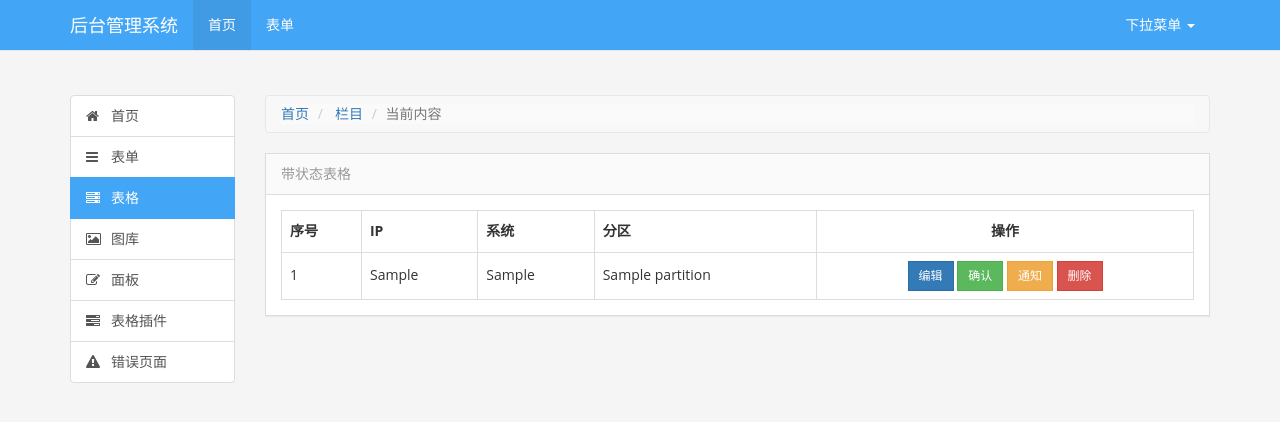
After one commit to lvtu0316/blueking, a Django app: template home_application/templates/home_application/tables.html in a window 1280 px wide. The commit adds this page. Shown: the top 422 px of the page. Run offline with Django 3.2, Linux system fonts and the light colour scheme; the template is opened without the code that fills it: most values are stand-ins (such as "Sample title", 1, 10 or a date in 2020); some libraries are stand-ins or nearby versions.

Commit message:
增加表单和表格

```diff
--- a/home_application/templates/home_application/base.html
+++ b/home_application/templates/home_application/base.html
@@ -38,8 +38,8 @@
                     </div>
                     <div class="collapse navbar-collapse main-navbar-collapse">
                         <ul class="nav navbar-nav">
-                            <li class="active"><a href="index.html">首页</a></li>
-                            <li><a href="forms.html">表单</a></li>
+                            <li class="active"><a href="{% url 'index' %}">首页</a></li>
+                            <li><a href="{% url 'forms' %}">表单</a></li>
                         </ul>
                         <ul class="nav navbar-nav pull-right">
                             <li class="dropdown">
@@ -60,6 +60,41 @@
         </div>
         <!-- /.container -->
     </nav>
+
+
+    <div class="container">
+        <!-- left, vertical navbar & content -->
+        <div class="row">
+            <!-- left, vertical navbar -->
+            <div class="col-md-2">
+                <div class="list-group">
+                    <a href="{% url 'index' %}" class="list-group-item"><i class="fa fa-home mr10"></i>首页</a>
+                    <a href="{% url 'forms' %}" class="list-group-item"><i class="fa fa-bars mr10"></i>表单</a>
+                    <a href="{% url 'tables' %}" class="list-group-item active"><i class="fa fa-server mr10"></i>表格</a>
+                    <a href="img-store.html" class="list-group-item"><i class="fa fa-image mr10"></i>图库</a>
+                    <a href="panel.html" class="list-group-item"><i class="fa fa-edit mr10"></i>面板</a>
+                    <a href="Bootstrap-datatable.html" class="list-group-item"><i class="fa fa-tasks mr10"></i>表格插件</a>
+                    <a href="error-pages.html" class="list-group-item"><i class="fa fa-exclamation-triangle mr10"></i>错误页面</a>
+                </div>
+            </div>
+
+            <!-- content -->
+            <div class="col-md-10">
+                <div class="row">
+                    <div class="col-lg-12">
+                        <div class="navbar navbar-default bootstrap-admin-navbar-thin">
+                            <ol class="breadcrumb bootstrap-admin-breadcrumb">
+                                <li>
+                                    <a href="javascript:;">首页</a>
+                                </li>
+                                <li>
+                                    <a href="javascript:;">栏目</a>
+                                </li>
+                                <li class="active">当前内容</li>
+                            </ol>
+                        </div>
+                    </div>
+                </div>
 {% block content %}
 {% endblock %}
 
@@ -67,87 +102,8 @@
     <script src="https://magicbox.bk.tencent.com/static_api/v3/assets/bootstrap-3.3.4/js/bootstrap.min.js"></script>
     <script type="text/javascript" src="{% static 'js/twitter-bootstrap-hover-dropdown.min.js' %}"></script>
     <script src="https://magicbox.bk.tencent.com/static_api/v3/assets/kendoui-2015.2.624/js/kendo.all.min.js"></script>
-    <script type="text/javascript">
-        $("#hight-main").kendoChart({
-            legend: {
-                position: "top"
-            },
-            theme: 'bootstrap',
-            categoryAxis: {
-                majorGridLines: {
-                    visible: false
-                },
-                categories: ['1月', '2月', '3月', '4月', '5月', '6月', '7月', '8月', '9月', '10月', '11月', '12月']
-            },
-            seriesDefaults: {
-                type: "column" //or bar
-            },
-            series: [{
-                name: '蒸发量',
-                data: [9.0, 12.9, 21.0, 23.2, 25.6, 45.7, 62.6, 75.2, 32.6, 20.0, 9.4, 5.3]
-            }, {
-                name: '降水量',
-                data: [8.6, 16.9, 19.0, 26.4, 28.7, 38.7, 69.6, 73.2, 48.7, 18.8, 10.0, 4.3]
-            }],
-            valueAxis: {
-                max: 100,
-                line: {
-                    visible: false
-                },
-                minorGridLines: {
-                    visible: false
-                },
-                labels: {
-                    rotation: "auto"
-                }
-            },
-            tooltip: {
-                visible: true,
-                template: "#= series.name # #= value #"
-            }
-        });
-
-        $("#chart").kendoChart({
-            title: {
-                text: "某站点用户访问来源"
-            },
-            legend: {
-                position: "top"
-            },
-            theme: 'bootstrap',
-            seriesDefaults: {
-                labels: {
-                    template: "#= category # - #= kendo.format('{0:P}', percentage)#",
-                    position: "outsideEnd",
-                    visible: true,
-                    background: "transparent"
-                }
-            },
-            series: [{
-                type: "pie",
-                data: [{
-                    category: "直接访问",
-                    value: 35
-                }, {
-                    category: "邮件营销",
-                    value: 25
-                }, {
-                    category: "联盟广告",
-                    value: 20
-                }, {
-                    category: "视频广告",
-                    value: 10
-                }, {
-                    category: "搜索引擎",
-                    value: 10
-                }]
-            }],
-            tooltip: {
-                visible: true,
-                template: "#= category # - #= kendo.format('{0:P}', percentage) #"
-            }
-        });
-    </script>
+    {% block javascripts  %}
+    {% endblock %}
 </body>
 
 </html>
--- /dev/null
+++ b/home_application/templates/home_application/tables.html
@@ -0,0 +1,65 @@
+{% extends 'home_application/base.html' %}
+{% block content %}
+
+
+                <div class="row">
+                    <div class="col-lg-12">
+                        <div class="panel panel-default">
+                            <div class="panel-heading">
+                                <div class="text-muted bootstrap-admin-box-title">带状态表格</div>
+                            </div>
+                            <div class="bootstrap-admin-panel-content">
+                                <table class="table bootstrap-admin-table-with-actions table-bordered">
+                                    <thead>
+                                        <tr>
+                                           <th>序号</th>
+                                            <th>IP</th>
+                                            <th>系统</th>
+                                            <th>分区</th>
+                                            <th class="text-center">操作</th>
+                                        </tr>
+                                    </thead>
+                                    <tbody>
+                                    {% for host in list %}
+                                        <tr>
+                                            <td>{{ host.id }}</td>
+                                            <td>{{ host.ip }}</td>
+                                            <td>{{ host.os }}</td>
+                                            <td>{{ host.partition }}</td>
+                                            <td class="text-center">
+                                                <button class="btn btn-sm btn-primary">
+                                                            <i class="icon-pencil icon-white"></i>
+                                                            编辑
+                                                        </button>
+                                                <button class="btn btn-sm btn-success">
+                                                            <i class="icon-ok-circle icon-white"></i>
+                                                            确认
+                                                        </button>
+                                                <button class="btn btn-sm btn-warning">
+                                                            <i class="icon-bell icon-white"></i>
+                                                            通知
+                                                        </button>
+                                                <button class="btn btn-sm btn-danger">
+                                                            <i class="icon-trash icon-white"></i>
+                                                            删除
+                                                        </button>
+                                            </td>
+
+                                        </tr>
+                                    {% endfor %}
+                                    </tbody>
+                                </table>
+                            </div>
+                        </div>
+                    </div>
+                </div>
+            </div>
+        </div>
+    </div>
+
+
+{% endblock %}
+{% block javascripts %}
+    <script type="text/javascript" src="vendors/datatables/js/jquery.dataTables.min.js"></script>
+    <script type="text/javascript" src="js/DT_bootstrap.js"></script>
+{% endblock %}
--- a/home_application/urls.py
+++ b/home_application/urls.py
@@ -21,4 +21,7 @@ urlpatterns = (
     url(r'^$', views.home),
     url(r'helloworld$', views.helloworld, name='helloworld'),
     url(r'index$', views.index, name='index'),
+    url(r'forms$', views.forms, name='forms'),
+    url(r'tables$', views.tables, name='tables'),
+
 )
```
Also changed, not shown: home_application/forms.py (added, +10 -0 lines), home_application/models.py (+12 -1 lines), home_application/templates/home_application/forms.html (added, +59 -0 lines), home_application/templates/home_application/index.html (+85 -1 lines), home_application/views.py (+18 -0 lines), home_application/migrations/0001_initial.py (added), home_application/migrations/__init__.py (added), 6 other files.
